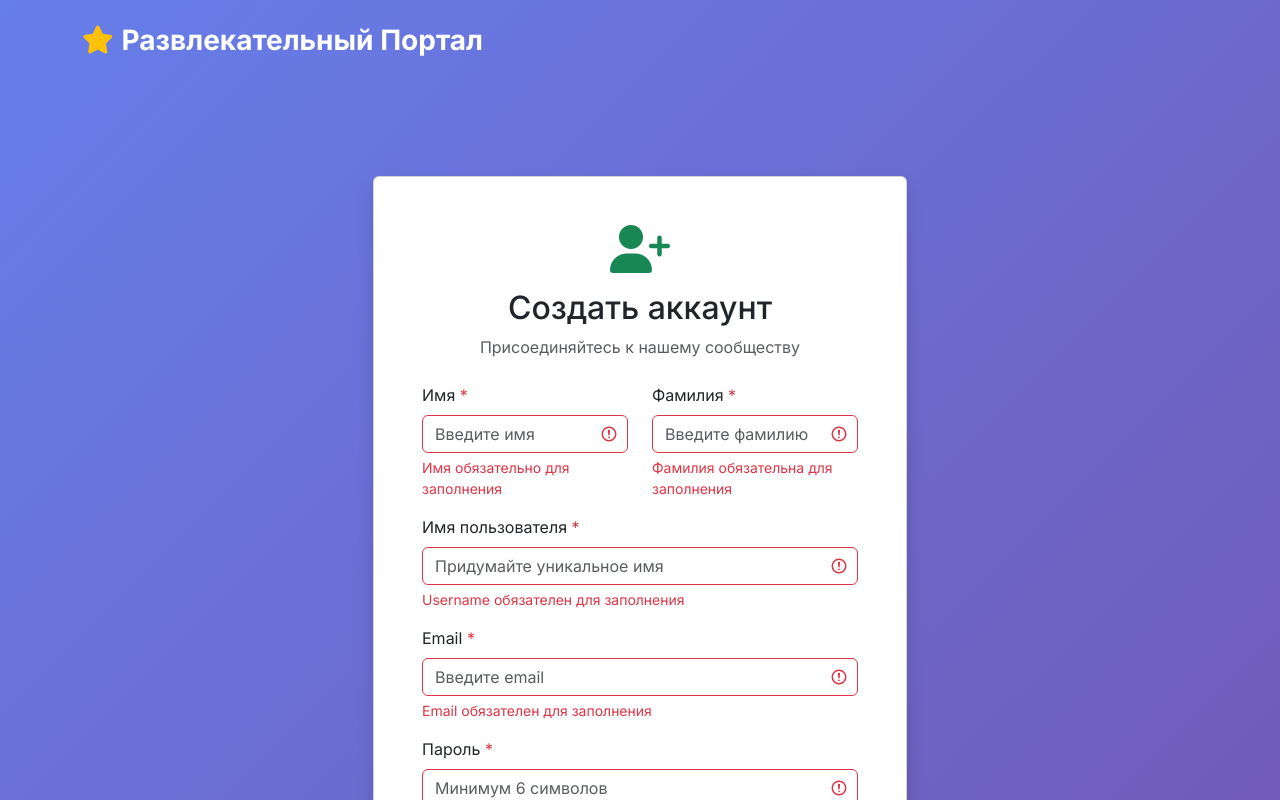
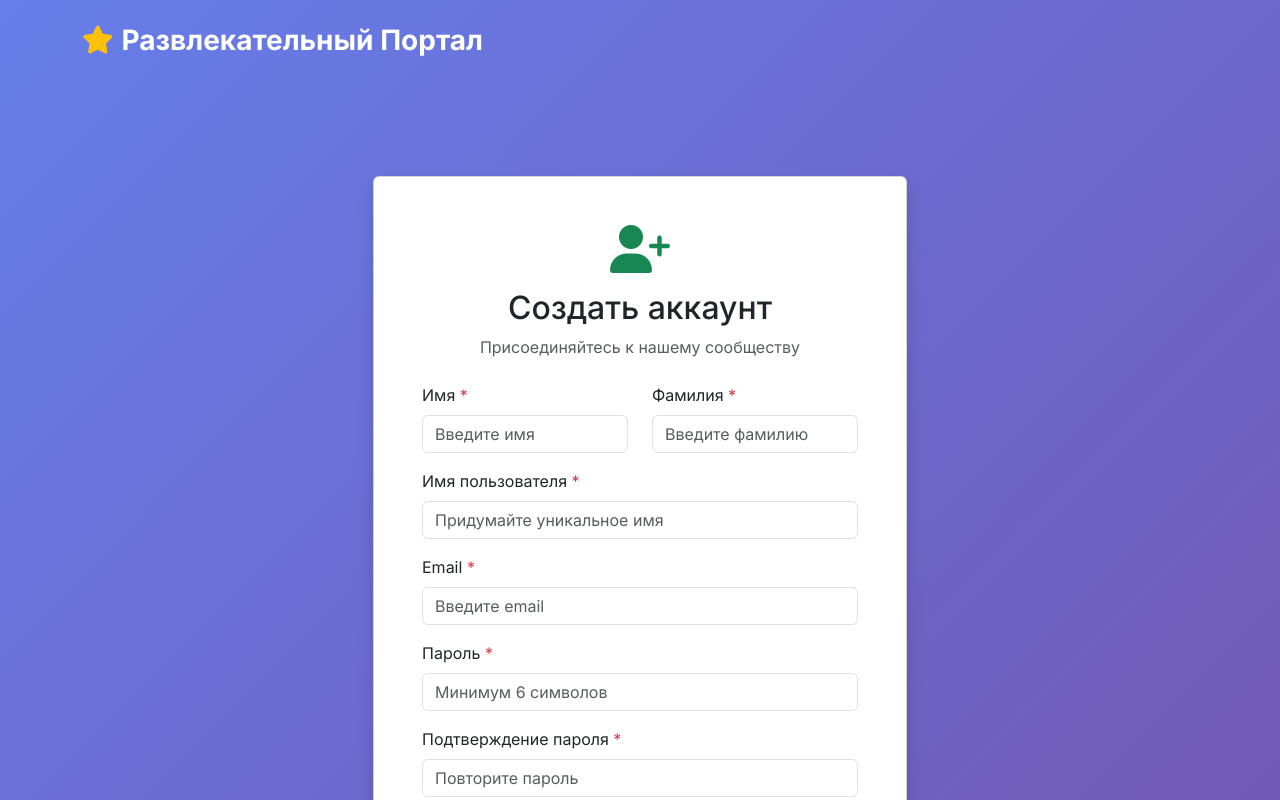
Before and after one commit to Akilak11/entertainment-portal, a Next.js app in the folder src/client/: page /register in a window 1280 px wide. Shown: the top 800 px of the page. Built offline with nearby package versions, Linux system fonts and the light colour scheme.

Commit message:
Fix registration form validation: show errors only for touched fields, improve UX with proper validation states

```diff
--- a/src/client/src/app/register/page.tsx
+++ b/src/client/src/app/register/page.tsx
@@ -13,16 +13,40 @@ export default function RegisterPage() {
   });
   const [agreeToTerms, setAgreeToTerms] = useState(false);
   const [isLoading, setIsLoading] = useState(false);
+  const [touchedFields, setTouchedFields] = useState({
+    firstName: false,
+    lastName: false,
+    username: false,
+    email: false,
+    password: false,
+    confirmPassword: false,
+    agreeToTerms: false
+  });
 
   const handleInputChange = (field: string) => (e: React.ChangeEvent<HTMLInputElement>) => {
     setFormData(prev => ({
       ...prev,
       [field]: e.target.value
     }));
+    setTouchedFields(prev => ({
+      ...prev,
+      [field]: true
+    }));
+  };
+
+  const handleInputBlur = (field: string) => () => {
+    setTouchedFields(prev => ({
+      ...prev,
+      [field]: true
+    }));
   };
 
   const handleAgreeChange = (e: React.ChangeEvent<HTMLInputElement>) => {
     setAgreeToTerms(e.target.checked);
+    setTouchedFields(prev => ({
+      ...prev,
+      agreeToTerms: true
+    }));
   };
 
   const [error, setError] = useState<string | null>(null);
@@ -145,14 +169,19 @@ export default function RegisterPage() {
                     </label>
                     <input
                       type="text"
-                      className={`form-control ${formData.firstName ? 'is-valid' : 'is-invalid'}`}
+                      className={`form-control ${
+                        touchedFields.firstName
+                          ? (formData.firstName ? 'is-valid' : 'is-invalid')
+                          : ''
+                      }`}
                       id="firstName"
                       value={formData.firstName}
                       onChange={handleInputChange('firstName')}
+                      onBlur={handleInputBlur('firstName')}
                       placeholder="Введите имя"
                       required
                     />
-                    {!formData.firstName && (
+                    {touchedFields.firstName && !formData.firstName && (
                       <div className="invalid-feedback">Имя обязательно для заполнения</div>
                     )}
                   </div>
@@ -162,14 +191,19 @@ export default function RegisterPage() {
                     </label>
                     <input
                       type="text"
-                      className={`form-control ${formData.lastName ? 'is-valid' : 'is-invalid'}`}
+                      className={`form-control ${
+                        touchedFields.lastName
+                          ? (formData.lastName ? 'is-valid' : 'is-invalid')
+                          : ''
+                      }`}
                       id="lastName"
                       value={formData.lastName}
                       onChange={handleInputChange('lastName')}
+                      onBlur={handleInputBlur('lastName')}
                       placeholder="Введите фамилию"
                       required
                     />
-                    {!formData.lastName && (
+                    {touchedFields.lastName && !formData.lastName && (
                       <div className="invalid-feedback">Фамилия обязательна для заполнения</div>
                     )}
                   </div>
@@ -181,14 +215,19 @@ export default function RegisterPage() {
                   </label>
                   <input
                     type="text"
-                    className={`form-control ${formData.username ? 'is-valid' : 'is-invalid'}`}
+                    className={`form-control ${
+                      touchedFields.username
+                        ? (formData.username ? 'is-valid' : 'is-invalid')
+                        : ''
+                    }`}
                     id="username"
                     value={formData.username}
                     onChange={handleInputChange('username')}
+                    onBlur={handleInputBlur('username')}
                     placeholder="Придумайте уникальное имя"
                     required
                   />
-                  {!formData.username && (
+                  {touchedFields.username && !formData.username && (
                     <div className="invalid-feedback">Username обязателен для заполнения</div>
                   )}
                 </div>
@@ -199,14 +238,19 @@ export default function RegisterPage() {
                   </label>
                   <input
                     type="email"
-                    className={`form-control ${formData.email ? 'is-valid' : 'is-invalid'}`}
+                    className={`form-control ${
+                      touchedFields.email
+                        ? (formData.email ? 'is-valid' : 'is-invalid')
+                        : ''
+                    }`}
                     id="email"
                     value={formData.email}
                     onChange={handleInputChange('email')}
+                    onBlur={handleInputBlur('email')}
                     placeholder="Введите email"
                     required
                   />
-                  {!formData.email && (
+                  {touchedFields.email && !formData.email && (
                     <div className="invalid-feedback">Email обязателен для заполнения</div>
                   )}
                 </div>
@@ -217,14 +261,19 @@ export default function RegisterPage() {
                   </label>
                   <input
                     type="password"
-                    className={`form-control ${formData.password ? 'is-valid' : 'is-invalid'}`}
+                    className={`form-control ${
+                      touchedFields.password
+                        ? (formData.password ? 'is-valid' : 'is-invalid')
+                        : ''
+                    }`}
                     id="password"
                     value={formData.password}
                     onChange={handleInputChange('password')}
+                    onBlur={handleInputBlur('password')}
                     placeholder="Минимум 6 символов"
                     required
                   />
-                  {!formData.password && (
+                  {touchedFields.password && !formData.password && (
                     <div className="invalid-feedback">Пароль обязателен для заполнения</div>
                   )}
                 </div>
@@ -235,14 +284,19 @@ export default function RegisterPage() {
                   </label>
                   <input
                     type="password"
-                    className={`form-control ${formData.confirmPassword ? 'is-valid' : 'is-invalid'}`}
+                    className={`form-control ${
+                      touchedFields.confirmPassword
+                        ? (formData.confirmPassword ? 'is-valid' : 'is-invalid')
+                        : ''
+                    }`}
                     id="confirmPassword"
                     value={formData.confirmPassword}
                     onChange={handleInputChange('confirmPassword')}
+                    onBlur={handleInputBlur('confirmPassword')}
                     placeholder="Повторите пароль"
                     required
                   />
-                  {!formData.confirmPassword && (
+                  {touchedFields.confirmPassword && !formData.confirmPassword && (
                     <div className="invalid-feedback">Подтверждение пароля обязательно</div>
                   )}
                 </div>
@@ -260,7 +314,7 @@ export default function RegisterPage() {
                     Согласен с <a href="#" className="text-decoration-none">правилами использования</a>
                     {!agreeToTerms && <span className="text-danger">*</span>}
                   </label>
-                  {!agreeToTerms && (
+                  {touchedFields.agreeToTerms && !agreeToTerms && (
                     <div className="form-text text-danger">Необходимо согласиться с правилами использования</div>
                   )}
                 </div>
```
